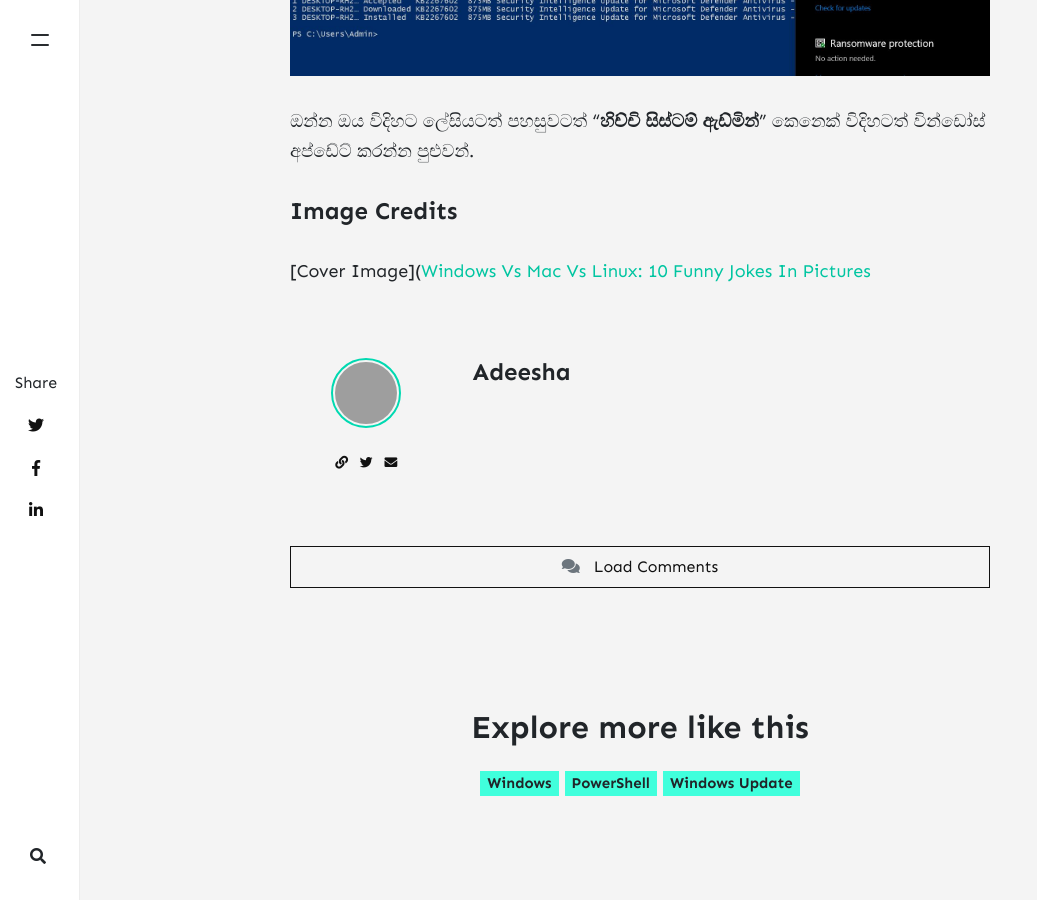
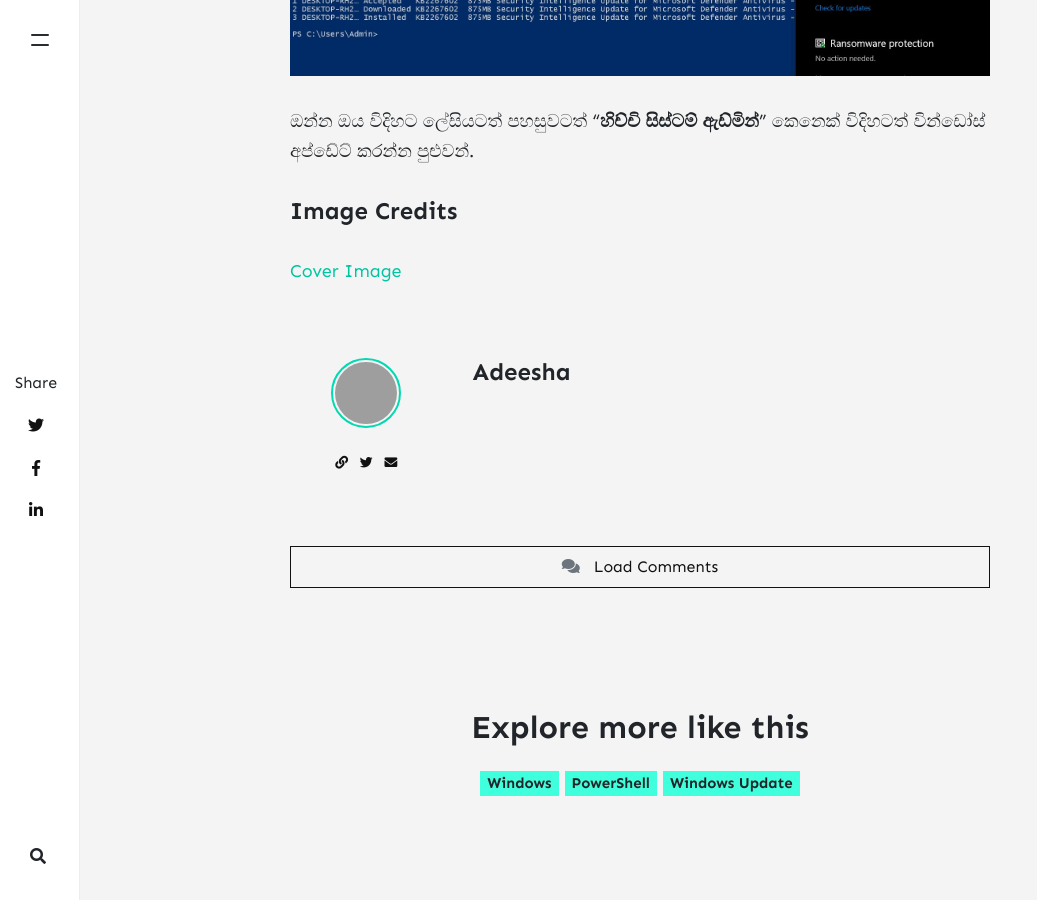
Before and after one commit to kenshare/cs, a Jekyll site: the page built from _posts/2022-08-13-getwindowsupdate.md, in a window 1280 px wide and 900 px high, scrolled down 4841 px. Shown: the whole window, without its empty margins (0-1037 px from the left). Built offline with Jekyll 4.4.1, drawn with Linux system fonts in a browser that asks for light colours; nearby versions of some CDN libraries; comment, search, counter and statistics services are not loaded; some of the changed lines change nothing that is shown; grey boxes are pictures that could not be loaded.

Commit message:
Update 2022-08-13-getwindowsupdate.md

```diff
--- a/_posts/2022-08-13-getwindowsupdate.md
+++ b/_posts/2022-08-13-getwindowsupdate.md
@@ -72,4 +72,4 @@ image: "https://raw.githubusercontent.com/kenshare/cs/master/assets/images/posts
 
 #### **Image Credits**
 
-[Cover Image]([Windows Vs Mac Vs Linux: 10 Funny Jokes In Pictures](https://itsfoss.com/10-funny-jokes-pictures-windows-mac-linux/)
+[Cover Image](https://itsfoss.com/10-funny-jokes-pictures-windows-mac-linux/)
```
